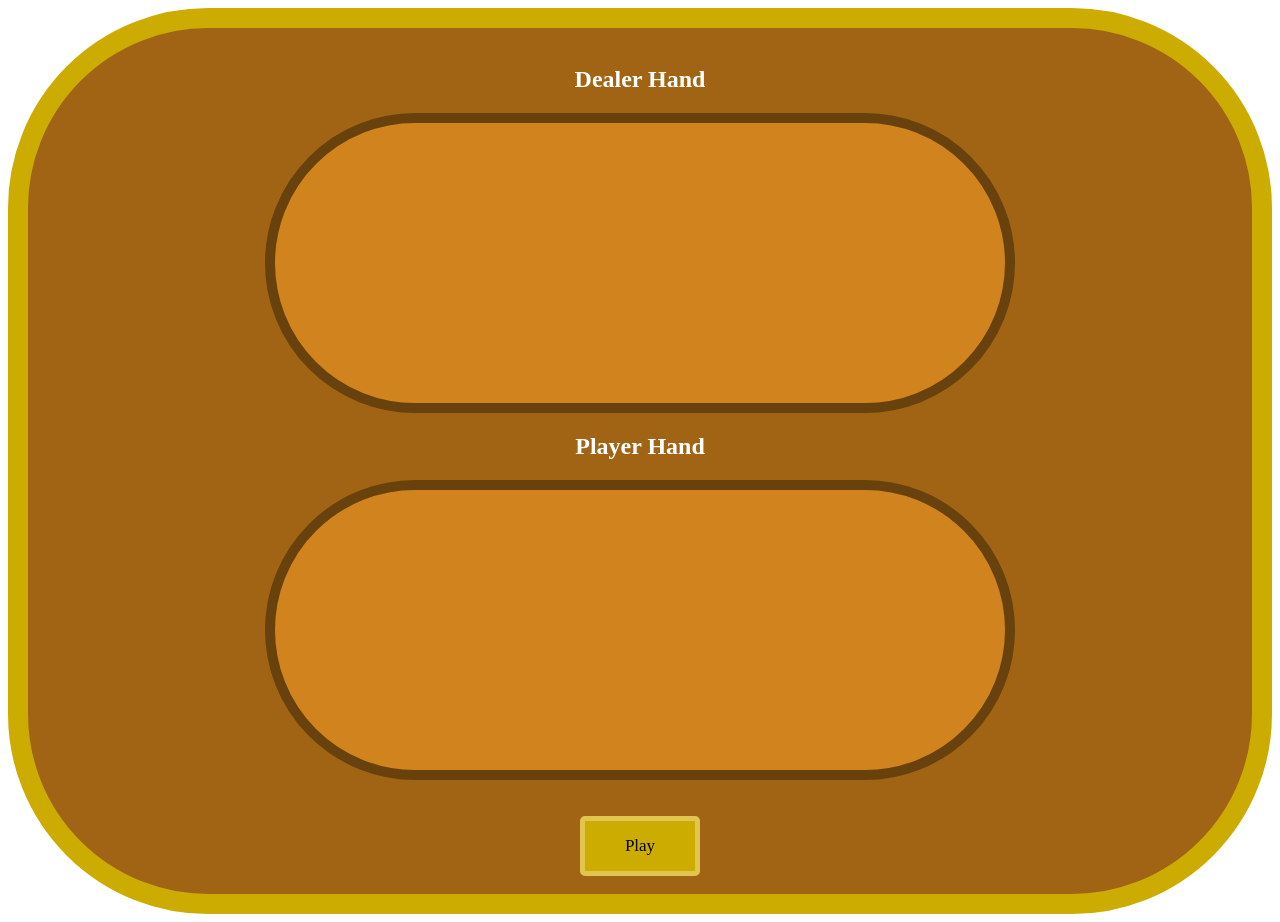
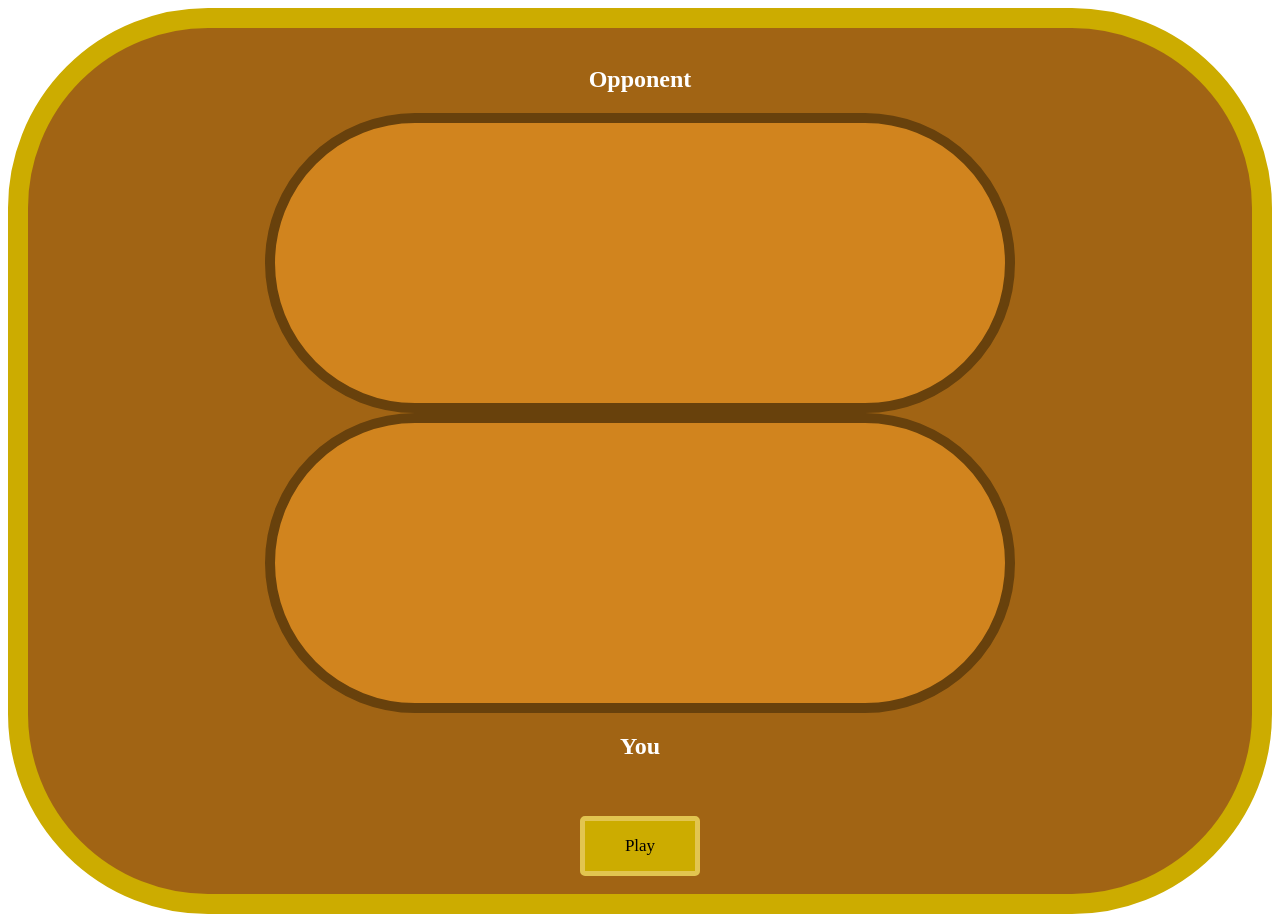
Before and after one commit to SRIHITAKOTT1213/DVASS, a Jekyll site: the page built from _pages/war.md, in a window 1280 px wide. Built offline with Jekyll 4.4.1, drawn with Linux system fonts in a browser that asks for light colours.

Commit message:
text change

```diff
--- a/_pages/war.md
+++ b/_pages/war.md
@@ -77,16 +77,16 @@ permalink: /war/
 <div class="big_ol_cont">
     <br>
     <div style="text-align:center;justify-content:center">
-        <h2>Dealer Hand</h2>
+        <h2>Opponent</h2>
         <table id="dealer_card_table" class="card_table_d">
             <tr id="dealer_cards">
             </tr>
         </table>
-        <h2>Player Hand</h2>
         <table id="dealer_card_table" class="card_table_p">
             <tr id="player_cards">
             </tr>
         </table>
+        <h2>You</h2>
     </div>
     <div id="buttons" style="margin:auto;text-align:center;justify-content:center">
         <br>
```
Also changed, not shown: other parts of _pages/war.md (+3 -0 lines).
